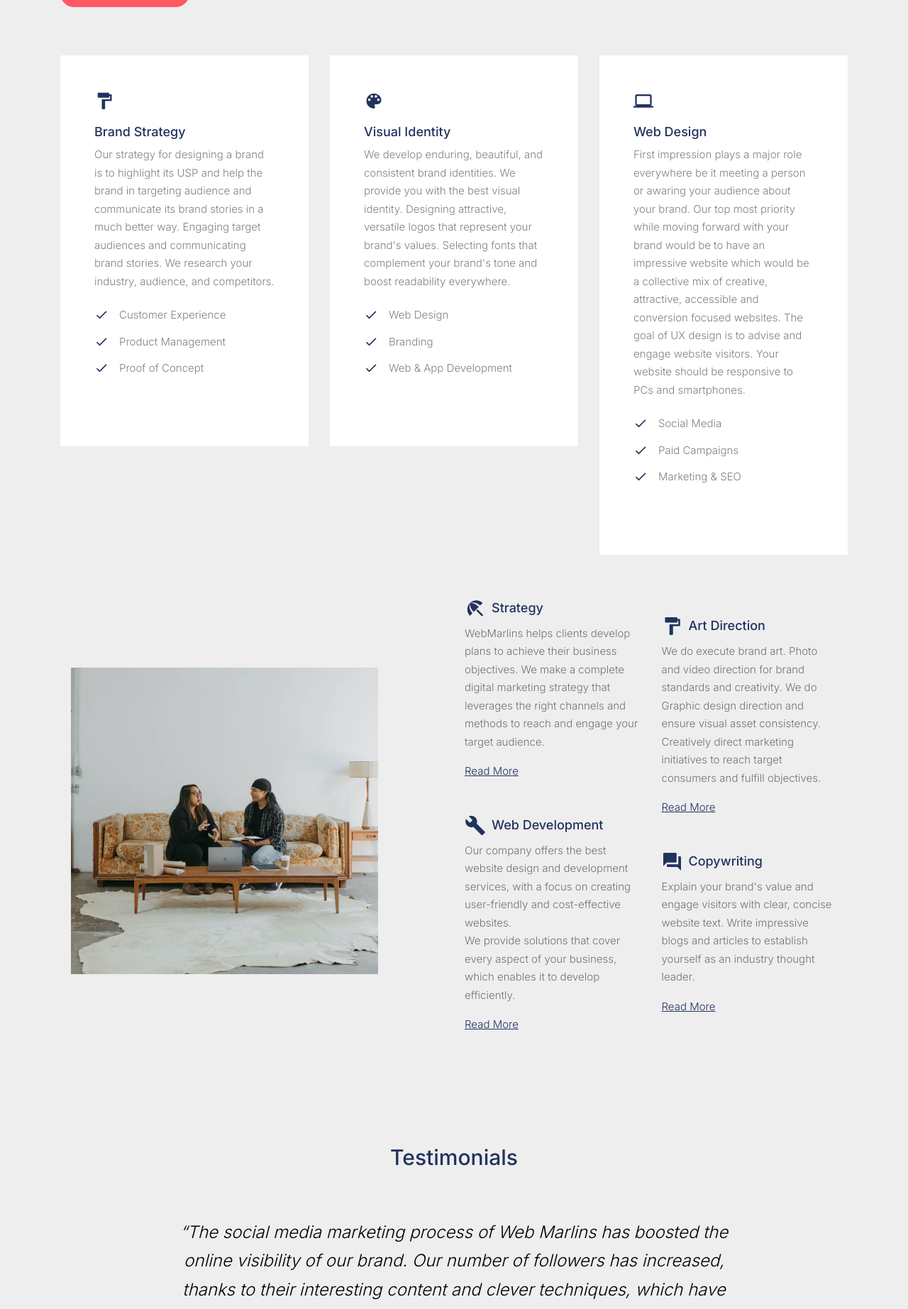
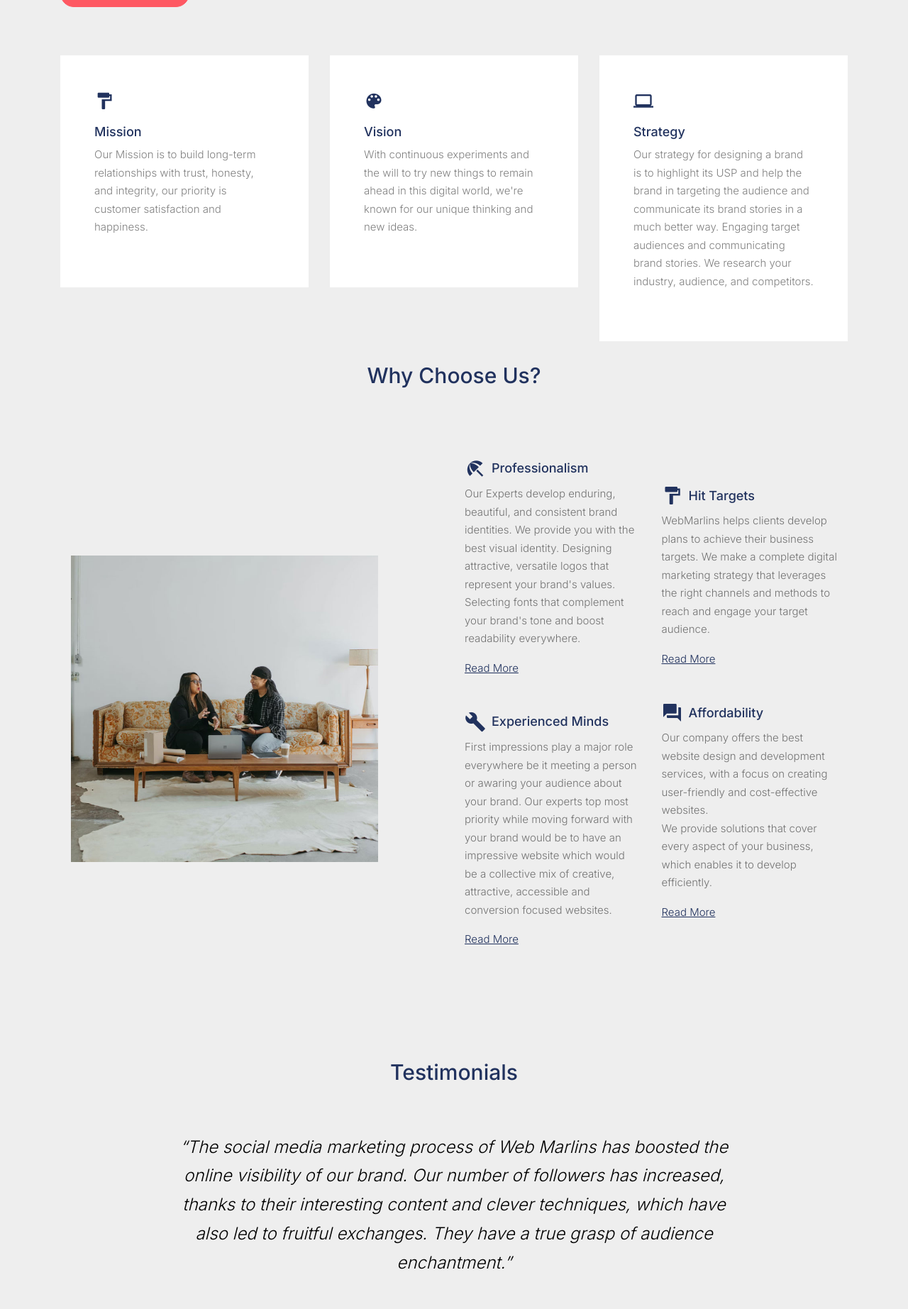
Before and after one commit to UsamaCSjmi/webmarlins-new, a PHP site: page / in a window 1280 px wide. Shown: the part 1396-3241 px from the top of the page at 71% size. Run offline with PHP 8.4, Linux system fonts and the light colour scheme; some web fonts are replaced.

Commit message:
Content updated

```diff
--- a/css/style.css
+++ b/css/style.css
@@ -154,10 +154,10 @@ h1, h2, h3, h4, h5,
   padding-bottom: 20px;
   margin-bottom: 0px;
   position: relative;
-  font-size: 28px; }
+  font-size: 28px!important; }
   @media (min-width: 768px) {
     .site-section-heading {
-      font-size: 30px; } }
+      font-size: 30px!important; } }
 
 .border-top {
   border-top: 1px solid #edf0f5 !important; }
--- a/index.html
+++ b/index.html
@@ -167,6 +167,7 @@
                 <div class="col-lg-6">
                   <p class="mb-4">
                     We are a trusted digital marketing agency in Delhi. We provide top-tier digital marketing consulting services that are best for our clients. We understand the internet world and use our skills to grow your business. Just explore our numerous digital marketing services to enhance your internet visibility and success.
+
                   </p>
                 </div>
                 <div class="col-lg-6">
@@ -193,15 +194,15 @@
                 <span
                   class="icon icon-format_paint mr-2 text-primary h3 mb-3 d-block"
                 ></span>
-                <h2 class="text-primary">Brand Strategy</h2>
+                <h2 class="text-primary">Mission</h2>
                 <p class="mb-4">
-                  Our strategy for designing a brand is to highlight its USP and help the brand in targeting audience and communicate its brand stories in a much better way. Engaging target audiences and communicating brand stories. We research your industry, audience, and competitors.
+                  Our Mission is to build long-term relationships with trust, honesty, and integrity, our priority is customer satisfaction and happiness.
                 </p>
-                <ul class="list-unstyled ul-check primary">
+                <!-- <ul class="list-unstyled ul-check primary">
                   <li>Customer Experience</li>
                   <li>Product Management</li>
                   <li>Proof of Concept</li>
-                </ul>
+                </ul> -->
               </div>
             </div>
 
@@ -211,15 +212,15 @@
                   class="icon icon-palette mr-2 text-primary h3 mb-3 d-block"
                 ></span>
 
-                <h2 class="text-primary">Visual Identity</h2>
+                <h2 class="text-primary">Vision</h2>
                 <p class="mb-4">
-                  We develop enduring, beautiful, and consistent brand identities. We provide you with the best visual identity. Designing attractive, versatile logos that represent your brand's values. Selecting fonts that complement your brand's tone and boost readability everywhere.
+                  With continuous experiments and the will to try new things to remain ahead in this digital world, we're known for our unique thinking and new ideas.
                 </p>
-                <ul class="list-unstyled ul-check primary">
+                <!-- <ul class="list-unstyled ul-check primary">
                   <li>Web Design</li>
                   <li>Branding</li>
                   <li>Web &amp; App Development</li>
-                </ul>
+                </ul> -->
               </div>
             </div>
 
@@ -229,21 +230,28 @@
                   class="icon icon-laptop2 mr-2 text-primary h3 mb-3 d-block"
                 ></span>
 
-                <h2 class="text-primary">Web Design</h2>
+                <h2 class="text-primary">Strategy</h2>
                 <p class="mb-4">
-                  First impression plays a major role everywhere be it meeting a person or awaring your audience about your brand. Our top most priority while moving forward with your brand would be to have an impressive website which would be a collective mix of creative, attractive, accessible and conversion focused websites. The goal of UX design is to advise and engage website visitors. Your website should be responsive to PCs and smartphones.
+                  Our strategy for designing a brand is to highlight its USP and help the brand in targeting the audience and communicate its brand stories in a much better way. Engaging target audiences and communicating brand stories. We research your industry, audience, and competitors.
                 </p>
-                <ul class="list-unstyled ul-check primary">
+                <!-- <ul class="list-unstyled ul-check primary">
                   <li>Social Media</li>
                   <li>Paid Campaigns</li>
                   <li>Marketing &amp; SEO</li>
-                </ul>
+                </ul> -->
               </div>
             </div>
           </div>
         </div>
       </section>
       <section class="section ft-feature-1">
+        <div class="container mb-5">
+          <div class="row justify-content-center">
+            <div class="col-md-8 text-center">
+              <h2 class="site-section-heading text-center">Why Choose Us?</h2>
+            </div>
+          </div>
+        </div>
         <div class="container">
           <div class="row align-items-stretch">
             <div class="col-12 w-100 ft-feature-1-content">
@@ -259,10 +267,10 @@
                   <div class="mb-5">
                     <h3 class="d-flex align-items-center">
                       <span class="icon icon-beach_access mr-2"></span
-                      ><span>Strategy</span>
+                      ><span>Professionalism</span>
                     </h3>
                     <p>
-                      WebMarlins helps clients develop plans to achieve their business objectives. We make a complete digital marketing strategy that leverages the right channels and methods to reach and engage your target audience.
+                      Our Experts develop enduring, beautiful, and consistent brand identities. We provide you with the best visual identity. Designing attractive, versatile logos that represent your brand's values. Selecting fonts that complement your brand's tone and boost readability everywhere.
                     </p>
                     <p><a href="#">Read More</a></p>
                   </div>
@@ -270,11 +278,10 @@
                   <div>
                     <h3 class="d-flex align-items-center">
                       <span class="icon icon-build mr-2"></span
-                      ><span>Web Development</span>
+                      ><span>Experienced Minds</span>
                     </h3>
                     <p>
-                      Our company offers the best website design and development services, with a focus on creating user-friendly and cost-effective websites. <br>
-                      We provide solutions that cover every aspect of your business, which enables it to develop efficiently.
+                      First impressions play a major role everywhere be it meeting a person or awaring your audience about your brand. Our experts top most priority while moving forward with your brand would be to have an impressive website which would be a collective mix of creative, attractive, accessible and conversion focused websites.
                     </p>
                     <p><a href="#">Read More</a></p>
                   </div>
@@ -283,10 +290,10 @@
                   <div class="mb-5">
                     <h3 class="d-flex align-items-center">
                       <span class="icon icon-format_paint mr-2"></span
-                      ><span>Art Direction</span>
+                      ><span>Hit Targets</span>
                     </h3>
                     <p>
-                      We do execute brand art. Photo and video direction for brand standards and creativity. We do Graphic design direction and ensure visual asset consistency. Creatively direct marketing initiatives to reach target consumers and fulfill objectives.
+                      WebMarlins helps clients develop plans to achieve their business targets. We make a complete digital marketing strategy that leverages the right channels and methods to reach and engage your target audience.
                     </p>
                     <p><a href="#">Read More</a></p>
                   </div>
@@ -294,10 +301,11 @@
                   <div>
                     <h3 class="d-flex align-items-center">
                       <span class="icon icon-question_answer mr-2"></span
-                      ><span>Copywriting</span>
+                      ><span>Affordability</span>
                     </h3>
                     <p>
-                      Explain your brand's value and engage visitors with clear, concise website text. Write impressive blogs and articles to establish yourself as an industry thought leader.
+                      Our company offers the best website design and development services, with a focus on creating user-friendly and cost-effective websites. <br>
+                      We provide solutions that cover every aspect of your business, which enables it to develop efficiently.
                     </p>
                     <p><a href="#">Read More</a></p>
                   </div>
@@ -625,14 +633,14 @@
                   <p class="lead">
                     As a digital marketing company in Delhi, we will help you to succeed in the digital world and meet your company goals. Our expertise, skills, and desire to help you in your startup or big company flourish online. Join us now to see how customized digital solutions may benefit your company.
                   </p>
-                  <ol>
+                  <!-- <ol>
                     <li>
                       <p class="lead">Client Satisfaction: Building long-term relationships with trust, honesty, and integrity, our priority is customer satisfaction and happiness.</p>
                     </li>
                     <li>
                       <p class="lead">Innovating: With continuous experiments and the will to try new things to remain ahead in this digital world, we're known for our unique thinking and new ideas.</p>
                     </li>
-                  </ol>
+                  </ol> -->
                 </div>
                 <div class="col-md-12 mb-md-5 mb-0 col-lg-6">
                   <div class="unit-4">
@@ -959,7 +967,7 @@
     <script src="js/typed.js"></script>
     <script>
       var typed = new Typed(".typed-words", {
-        strings: ["Trust", "Expirence"],
+        strings: ["Trust", "Expirience"],
         typeSpeed: 80,
         backSpeed: 80,
         backDelay: 4000,
```
Also changed, not shown: notes.txt (+9 -1 lines).
